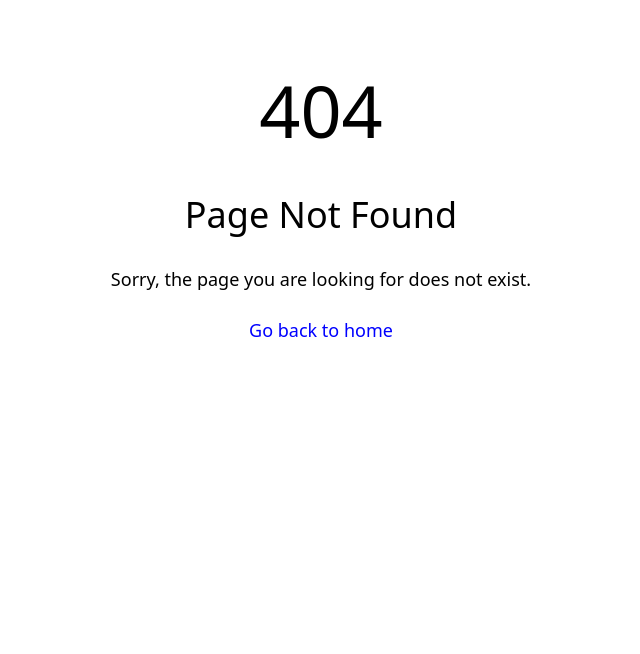
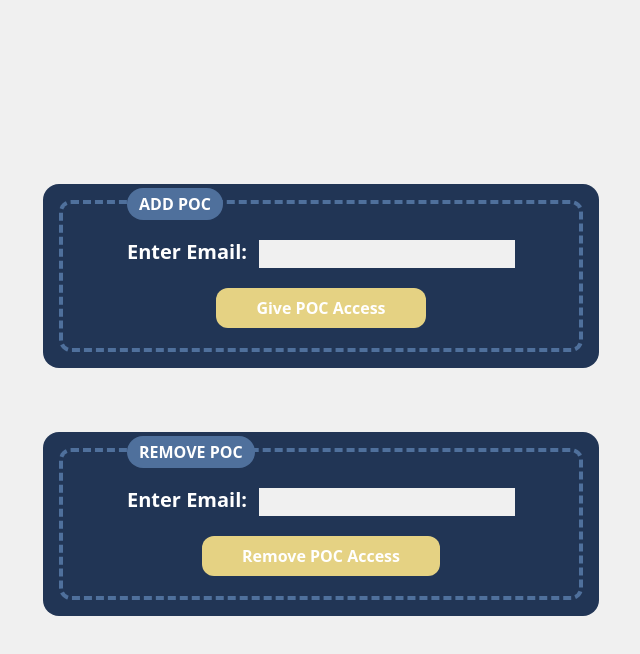
Before and after one commit to vigneshviky01/placement_management, a React (Vite) app: page /admin in a window 1280 px wide. Before the commit this address had no page. Shown: the top 654 px of the page, without its empty margins (319-959 px from the left). Built offline with nearby package versions, Linux system fonts and the light colour scheme; sample sign-in values are in the browser's storage.

Commit message:
Added Admin page

```diff
--- a/src/App.jsx
+++ b/src/App.jsx
@@ -5,6 +5,8 @@ import NotFound from "./Pages/NotFound";
 import StudentDashboard from "./Pages/StudentDashboard";
 import PocDashboard from "./Pages/PocDashboard";
 import ProtectedRoute from "./Pages/ProtectedRoute";
+import Admin from "./Pages/Admin";
+import StudentOrPoc from "./Pages/StudentOrPoc";
 import { Route, Routes, Navigate } from "react-router-dom";
 
 function App() {
@@ -14,17 +16,39 @@ function App() {
         {/* Redirect from root (/) to /login */}
         <Route path="/" element={<Navigate to="/login" />} />
 
-        <Route path="/student" element={
+        <Route
+          path="/student"
+          element={
             <ProtectedRoute>
               <StudentDashboard />
             </ProtectedRoute>
-        } />
+          }
+        />
 
-        <Route path="/poc" element={
+        <Route
+          path="/poc"
+          element={
             <ProtectedRoute>
               <PocDashboard />
             </ProtectedRoute>
-        } />
+          }
+        />
+        <Route
+          path="/admin"
+          element={
+            <ProtectedRoute>
+              <Admin />
+            </ProtectedRoute>
+          }
+        />
+          <Route
+          path="/studentOrPoc"
+          element={
+
+              <StudentOrPoc />
+
+          }
+        />
 
         <Route path="/signup" element={<Signup />} />
         <Route path="/login" element={<Login />} />
--- /dev/null
+++ b/src/COMPONENTS/AdminPocAccess.jsx
@@ -0,0 +1,74 @@
+import axios from 'axios';
+import React, { useState } from 'react';
+
+const AdminPocAccess = ({ label, btn_name, setShowToaster }) => {
+    const [email, SetEmail] = useState("");
+
+    const addPOC = async () => {
+        if (email === '') {
+            setShowToaster({ show: true, message: "Email is not filled", type: "error" });
+            return;
+        }
+
+        try {
+            const response = await axios.post('http://localhost:3001/add-poc', {
+                Email: email,
+            });
+
+            if (response.status === 200) {
+                setShowToaster({ show: true, message: "POC added successfully", type: "success" });
+            }
+        } catch (error) {
+            setShowToaster({ show: true, message: "Error adding POC", type: "error" });
+        }
+    };
+
+    const removePOC = async () => {
+        if (email === '') {
+            setShowToaster({ show: true, message: "Email is not filled", type: "error" });
+            return;
+        }
+
+        try {
+            const response = await axios.post('http://localhost:3001/remove-poc', {
+                Email: email,
+            });
+
+            if (response.status === 200) {
+                setShowToaster({ show: true, message: "POC removed successfully", type: "success" });
+            }
+        } catch (error) {
+            setShowToaster({ show: true, message: "Error removing POC", type: "error" });
+        }
+    };
+
+    return (
+        <div className='flex flex-col justify-between'>
+            <div className='bg-primary p-4 rounded-2xl'>
+                <div className='border-4 focus:border-primary focus:outline-none focus:ring-2 focus:ring-secondary border-dashed rounded-xl border-secondary flex flex-col items-start justify-end pt-10 px-16 max-sm:px-6 pb-5 gap-5'>
+                    <div className='bg-secondary px-3 rounded-2xl py-1 w-max -mt-14 font-semibold text-white'>
+                        {label}
+                    </div>
+                    <div className='flex flex-row max-sm:flex-col gap-3'>
+                        <p className='text-white text-xl font-semibold'>Enter Email: </p>
+                        <input
+                            className='bg-gray_bg h-7 w-64 text-center'
+                            value={email}
+                            onChange={(e) => { SetEmail(e.target.value); }}
+                        />
+                    </div>
+                    <div className='w-full flex justify-center max-sm:justify-start'>
+                        <div
+                            className='px-10 py-2 rounded-xl w-max text-md bg-btn-clr text-white font-semibold cursor-pointer'
+                            onClick={label === "ADD POC" ? addPOC : removePOC}
+                        >
+                            {btn_name}
+                        </div>
+                    </div>
+                </div>
+            </div>
+        </div>
+    );
+};
+
+export default AdminPocAccess;
--- /dev/null
+++ b/src/Pages/Admin.jsx
@@ -0,0 +1,25 @@
+import {React,useState} from 'react'
+import AdminPocAccess from '../COMPONENTS/AdminPocAccess'
+import axios from 'axios'
+
+const Admin = () => {
+  const [showToaster, setShowToaster] = useState(false); // To show toaster
+
+  return (
+    <div className='w-full h-screen bg-gray_bg flex justify-center items-center flex-col gap-16'>
+     <AdminPocAccess label="ADD POC" btn_name='Give POC Access' setShowToaster={setShowToaster}/>
+     <AdminPocAccess label="REMOVE POC" btn_name='Remove POC Access' setShowToaster={setShowToaster}/>
+     {showToaster.show && (
+        <div
+          className={`fixed top-4 right-4 py-2 px-4 rounded-md shadow-lg ${
+            showToaster.type === "success" ? "bg-green-500" : "bg-red-500"
+          } text-white`}
+        >
+          {showToaster.message}
+        </div>
+      )}
+    </div>
+  )
+}
+
+export default Admin
--- a/src/Pages/Login.jsx
+++ b/src/Pages/Login.jsx
@@ -43,9 +43,16 @@ const Login = () => {
           type: "success",
         });
 
-        setTimeout(() => {
+        setTimeout(async() => {
           setShowToaster({ show: false, message: "", type: "" });
-          navigate("/student"); // Redirect to student page
+          const res = await axios.post('http://localhost:3001/student', {
+            email: values.email,
+          });
+          if(res.data.Role == 'student')
+          navigate("/student");
+        else if(res.data.Role == 'poc')
+          navigate("/studentOrPoc");
+          // Redirect to student page
         }, 2000);
       } else if (res.data.message === "password not match") {
         setErrorMsg("Incorrect password");
--- a/src/Pages/PocDashboard.jsx
+++ b/src/Pages/PocDashboard.jsx
@@ -54,7 +54,7 @@ function PocDashboard() {
     formData.append('recruitmentProcess', values.recruitmentProcess);
     formData.append('location', values.location);
     formData.append('bond', values.bond);
-    formData.append('jdfile', values.jdfile); // Append the file here
+    // formData.append('jdfile', values.jdfile); // Append the file here
 
     try {
       const res = await axios.post('http://localhost:3001/poc', formData, {
@@ -80,7 +80,7 @@ function PocDashboard() {
         recruitmentProcess: "",
         location: "",
         bond: "",
-        jdfile: ""
+
       });
     } catch (error) {
       setShowToaster({ show: true, message: "Something went wrong. Please try again later.", type: "error" });
@@ -166,7 +166,7 @@ function PocDashboard() {
             setValues((prev) => ({ ...prev, bond: event.target.value }))
           }
         />
-        <div className="mb-4">
+        {/* <div className="mb-4">
           <label className="block text-gray-700 text-sm font-bold mb-2">
             Job Description (PDF)
           </label>
@@ -176,7 +176,7 @@ function PocDashboard() {
             onChange={handleJDFileChange}
             className="block w-full text-sm text-gray-900 border border-gray-300 rounded-lg cursor-pointer focus:outline-none"
           />
-        </div>
+        </div> */}
 
         <div className="footer flex flex-col gap-4">
           <b className="error text-bold text-red-600">{errorMsg}</b>
--- /dev/null
+++ b/src/Pages/StudentOrPoc.jsx
@@ -0,0 +1,20 @@
+import React from 'react'
+import {  useNavigate } from 'react-router-dom'
+
+const StudentOrPoc = () => {
+    const navigate = useNavigate();
+  return (
+    <div className='w-full h-screen bg-gray_bg flex justify-center items-center'>
+        <div className='flex max-sm:flex-col flex-row gap-8'>
+        <div className='bg-primary cursor-pointer text-white font-semibold max-sm:px-7 px-9 rounded-md text-center sm:text-xl  max-sm:py-4 py-6 ' onClick={()=>{navigate('/poc')}}>
+                Login as POC
+            </div>
+            <div className='bg-primary cursor-pointer text-white font-semibold max-sm:px-7 px-9 text-center rounded-md sm:text-xl max-sm:py-4 py-6 ' onClick={()=>{navigate('/student')}}>
+                Login as Student
+            </div>
+        </div>
+    </div>
+  )
+}
+
+export default StudentOrPoc
--- a/tailwind.config.js
+++ b/tailwind.config.js
@@ -29,6 +29,7 @@ export default {
         'secondary':'#4F709C',
         "sm-elements": "#F9D9AA",
         "slate-gray": "#E5D283",
+        "btn-clr":"#e5d283",
 
       },
       boxShadow: {
```
Lines whose indentation alone changed are shown as unchanged.
